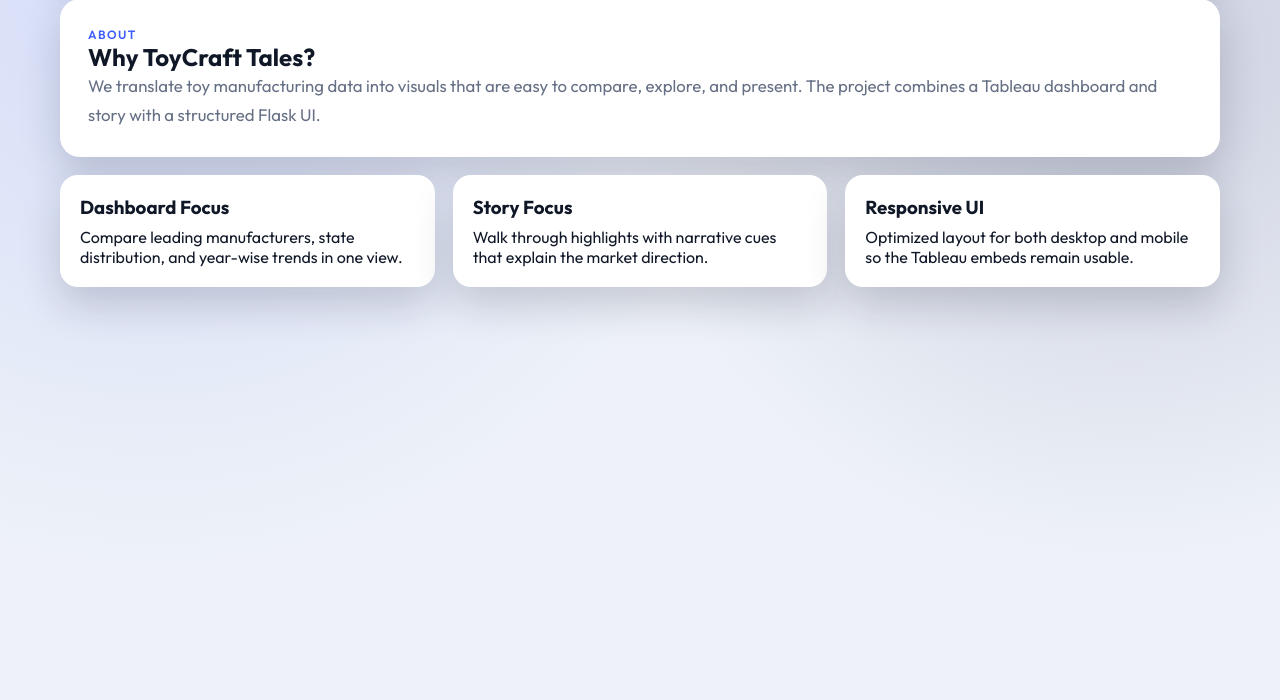
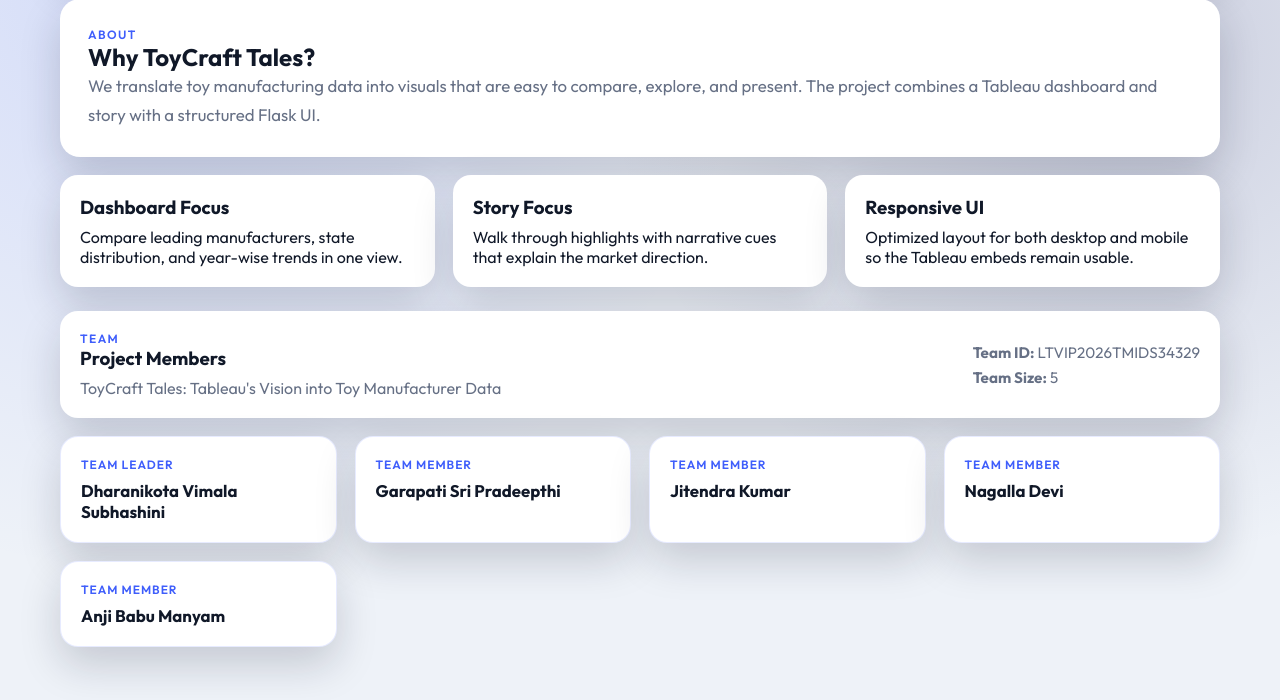
Before and after one commit to Jitendrakumar99/ToyCraft-Tales, a Flask app: page /about in a window 1280 px wide. Shown: the part 124-824 px from the top of the page. Run offline with Flask 3, Linux system fonts and the light colour scheme.

Commit message:
team name add

```diff
--- a/static/styles.css
+++ b/static/styles.css
@@ -114,7 +114,11 @@ body {
   color: var(--primary);
   font-weight: 600;
 }
-
+.team-section {
+  margin-top: 24px;
+  display: grid;
+  gap: 18px;
+}
 .cta-row {
   display: flex;
   gap: 14px;
@@ -244,6 +248,50 @@ body {
   margin-bottom: 8px;
 }
 
+.team-header {
+  display: flex;
+  align-items: center;
+  justify-content: space-between;
+  gap: 20px;
+  flex-wrap: wrap;
+}
+
+.team-project {
+  margin-top: 8px;
+  color: var(--muted);
+}
+
+.team-meta {
+  display: grid;
+  gap: 6px;
+  color: var(--muted);
+  font-size: 0.95rem;
+}
+
+.team-grid {
+  display: grid;
+  grid-template-columns: repeat(auto-fit, minmax(220px, 1fr));
+  gap: 18px;
+}
+
+.team-card {
+  text-align: left;
+  border: 1px solid rgba(63, 94, 251, 0.12);
+}
+
+.team-card h4 {
+  margin-top: 8px;
+  font-size: 1.05rem;
+}
+
+.team-role {
+  text-transform: uppercase;
+  letter-spacing: 0.08em;
+  font-size: 0.75rem;
+  color: var(--primary);
+  font-weight: 600;
+}
+
 .embed-wrap {
   margin-top: 20px;
 }
--- a/templates/about.html
+++ b/templates/about.html
@@ -26,4 +26,41 @@
     <p>Optimized layout for both desktop and mobile so the Tableau embeds remain usable.</p>
   </div>
 </section>
+
+<section class="team-section">
+  <div class="team-header card">
+    <div>
+      <p class="eyebrow">Team</p>
+      <h3>Project Members</h3>
+      <p class="team-project">ToyCraft Tales: Tableau's Vision into Toy Manufacturer Data</p>
+    </div>
+    <div class="team-meta">
+      <span><strong>Team ID:</strong> LTVIP2026TMIDS34329</span>
+      <span><strong>Team Size:</strong> 5</span>
+    </div>
+  </div>
+
+  <div class="team-grid">
+    <div class="card team-card">
+      <p class="team-role">Team Leader</p>
+      <h4>Dharanikota Vimala Subhashini</h4>
+    </div>
+    <div class="card team-card">
+      <p class="team-role">Team Member</p>
+      <h4>Garapati Sri Pradeepthi</h4>
+    </div>
+    <div class="card team-card">
+      <p class="team-role">Team Member</p>
+      <h4>Jitendra Kumar</h4>
+    </div>
+    <div class="card team-card">
+      <p class="team-role">Team Member</p>
+      <h4>Nagalla Devi</h4>
+    </div>
+    <div class="card team-card">
+      <p class="team-role">Team Member</p>
+      <h4>Anji Babu Manyam</h4>
+    </div>
+  </div>
+</section>
 {% endblock %}
```
